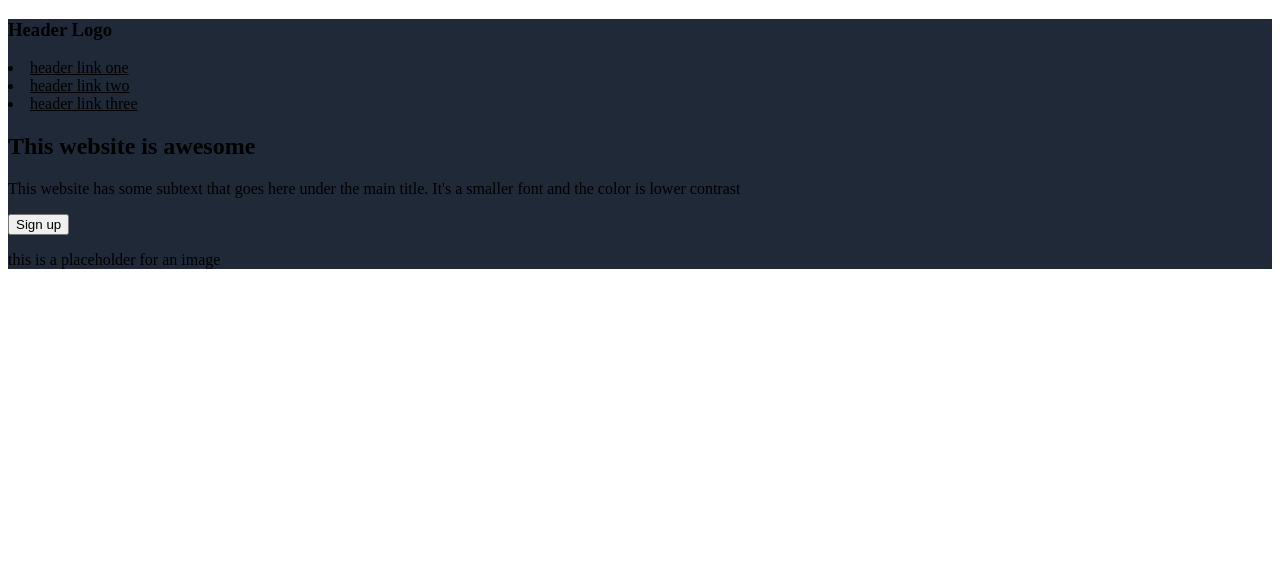
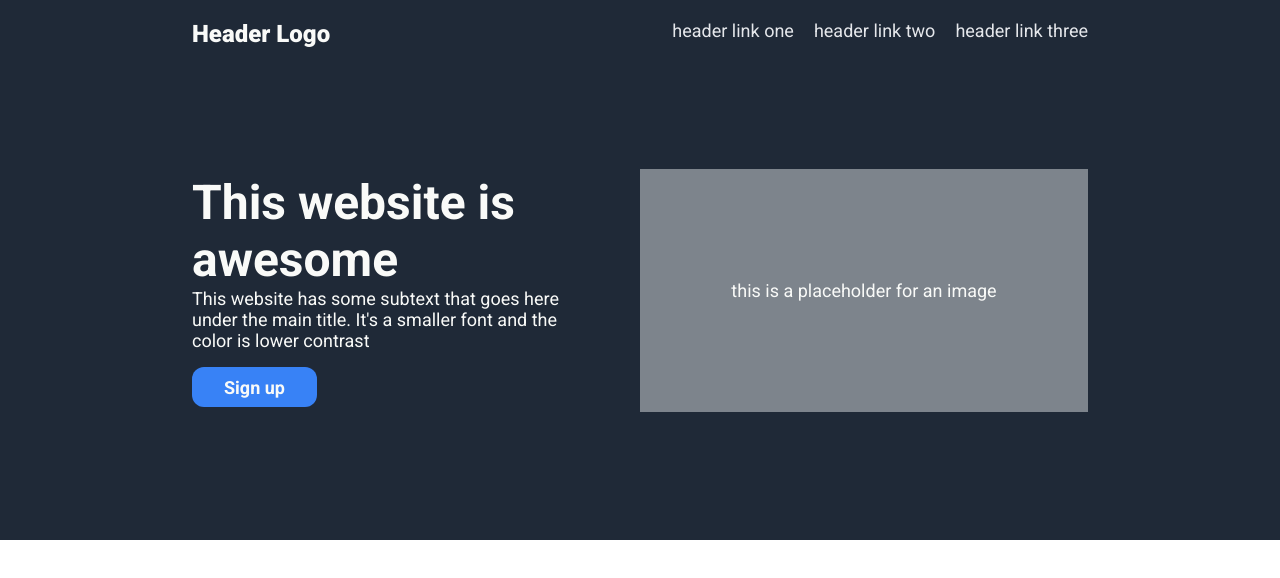
Before and after one commit to Heizahn/odin-landing-page, a plain HTML site: page index.html in a window 1280 px wide. Drawn offline with Linux system fonts and the light colour scheme.

Commit message:
add styles to header

```diff
--- a/index.html
+++ b/index.html
@@ -7,23 +7,23 @@
     <link rel="stylesheet" href="./style.css">
 </head>
 <body>
-    <header>
-        <nav>
-            <h3>Header Logo</h3>
-            <u>
+    <header class="header">
+        <nav class="navbar">
+            <h3 class="logo">Header Logo</h3>
+            <ul class="links">
                 <li>header link one</li>
                 <li>header link two</li>
                 <li>header link three</li>
-            </u>
+            </ul>
         </nav>
 
-        <section>
-            <div>
+        <section class="section-in-header">
+            <div class="section-1">
                 <h1>This website is awesome</h1>
                 <p>This website has some subtext that goes here under the main title. It's a smaller font and the color is lower contrast</p>
                 <button>Sign up</button>
             </div>
-            <div>
+            <div class="section-2">
                 <p>this is a placeholder for an image</p>
             </div>
         </section>
--- a/style.css
+++ b/style.css
@@ -1,3 +1,94 @@
-header{
+@import url('https://fonts.googleapis.com/css2?family=Roboto:wght@300;400;700;900&display=swap');
+
+*{
+    margin: 0;
+    padding: 0;
+    box-sizing: border-box;
+    font-family: 'Roboto', sans-serif;
+}
+
+.header{
     background-color: #1f2937;
+    padding: 0 12rem;
+    color: #f9faf8;
 }
+.header .navbar{
+    display: flex;
+    justify-content: space-between;
+    padding-top: 20px;
+}
+
+.header .navbar .logo{
+    font-size: 24px;
+    font-weight: 900;
+}
+
+.header .navbar .links{
+    display: flex;
+    gap: 20px;
+    text-decoration: none;
+    font-size: 18px;
+    font-weight: 400;
+    list-style: none;
+    color: #e5e7eb;
+    transition: all 0.3s ease;
+    margin-bottom: 5rem;
+}
+
+.header .navbar .links li:hover{
+    cursor: pointer;
+    color: blueviolet;
+}
+
+
+.header .section-in-header{
+    display: flex;
+    justify-content: space-between;
+    align-items: center;
+    padding-bottom: 8rem;
+}
+
+
+.header .section-in-header div{
+    margin-top: 3rem;
+    width: 50%;
+}
+
+.header .section-in-header .section-1 h1{
+    font-size: 48px;
+}
+
+.header .section-in-header .section-1 p{
+    font-size: 18px;
+    font-weight: 400;
+    margin-right: 4rem;
+    margin-bottom: 1rem;
+}
+
+.header .section-in-header .section-1 button{
+    border: none;
+    padding: .6rem 2rem;
+    background-color: #3882f6;
+    color: #f9faf8;
+    font-size: 18px;
+    border-radius: 12px;
+    font-weight: 700;
+    transition: all 0.3s ease;
+}
+
+.header .section-in-header .section-1 button:hover{
+    cursor: pointer;
+}
+
+.header .section-in-header .section-1 button:active{
+    transform: scale(0.9);
+}
+
+.header .section-in-header .section-2{
+    display: flex;
+    justify-content: center;
+    align-items: center;
+    background-color: #e5e7eb79;
+    height: 243px;
+    font-size: 18px;
+}
```
